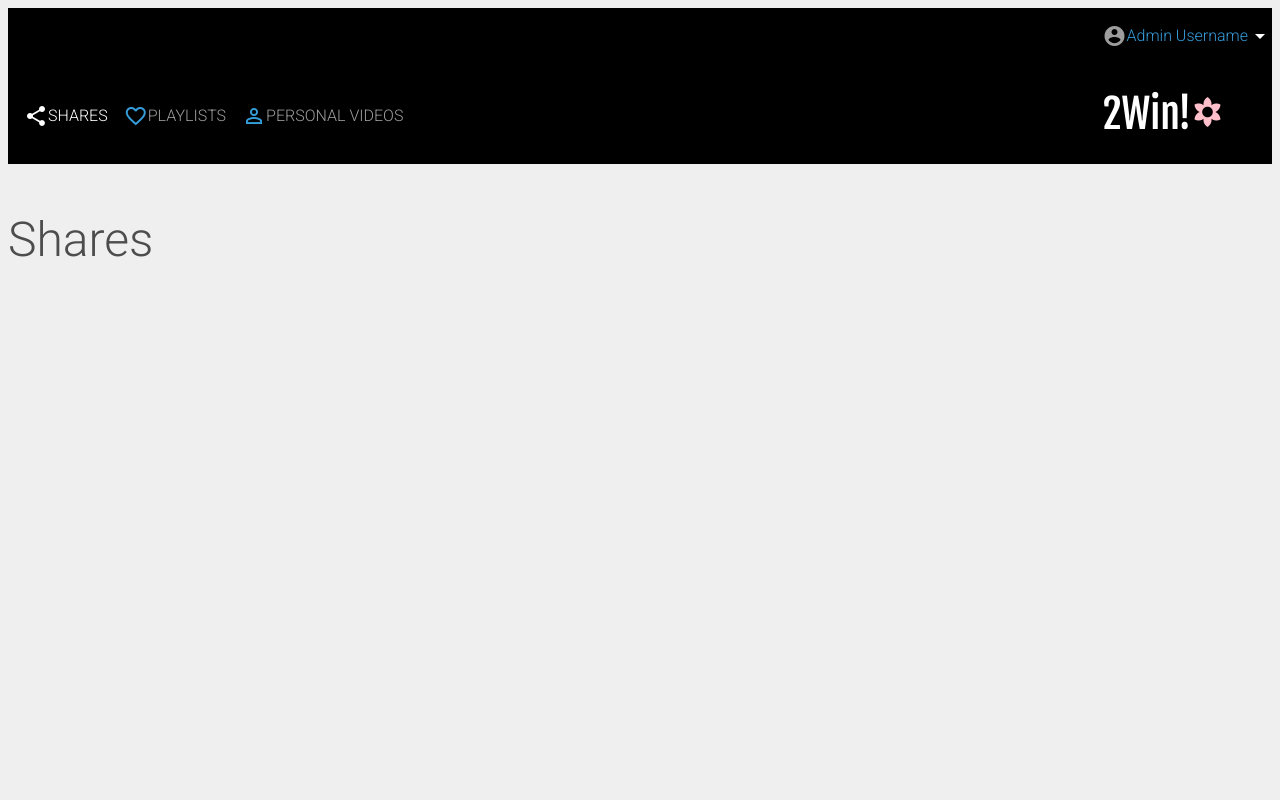
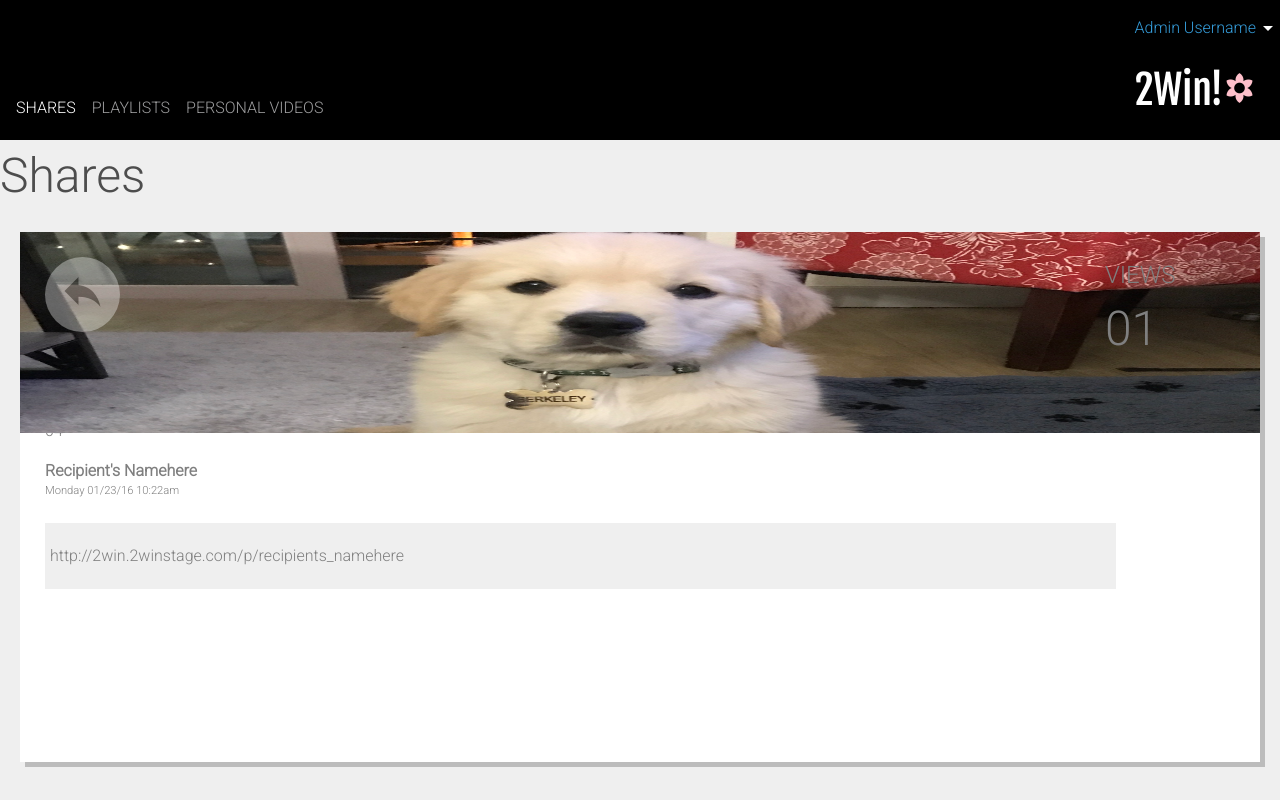
Before and after one commit to sydnerd/static-comp, a plain HTML site: page index.html in a window 1280 px wide. Drawn offline with Linux system fonts and the light colour scheme.

Commit message:
Add recipient name, date, and link to the card

```diff
--- a/index.html
+++ b/index.html
@@ -1,33 +1,36 @@
 <!DOCTYPE html>
 <html land='en'>
 <head>
+  <meta charset=“UTF-8”>
+  <meta name="viewport" content="width=device-width, initial-scale=1">
+  <meta charset=“UTF-8”>
+  <meta name="viewport" content="width=device-width, initial-scale=1">
   <link rel="preconnect" href="https://fonts.gstatic.com">
   <link rel="preconnect" href="https://fonts.gstatic.com">
-<link href="https://fonts.gstatic.com">
-<link href="https://fonts.googleapis.com/css2?family=Fjalla+One&family=Roboto:wght@300&display=swap" rel="stylesheet">
+  <link href="https://fonts.gstatic.com">
+  <link href="https://fonts.googleapis.com/css2?family=Fjalla+One&family=Roboto:wght@300&display=swap" rel="stylesheet">
   <link href="https://fonts.googleapis.com/icon?family=Material+Icons" rel="stylesheet">
   <link rel="stylesheet" href="styles.css">
-  <meta charset=“UTF-8”>
   <title>Static-Comp</title>
 </head>
 <nav>
   <section class="left-nav">
     <div class="nav-icons">
-      <span class="material-icons ">share</span>
+      <!-- <span class="material-icons ">share</span> -->
       <h1 class="drop-downs left-dropdown">SHARES</h1>
     </div>
     <div class="nav-icons">
-      <span class="material-icons colored-icon">favorite_border</span>
+      <!-- <span class="material-icons colored-icon" alt="heart icon">favorite_border</span> -->
       <h1 class="drop-downs left-dropdown colored-word">PLAYLISTS</h1>
     </div>
     <div class="nav-icons">
-      <span class="material-icons colored-icon">person_outline</span>
+      <!-- <span class="material-icons colored-icon">person_outline</span> -->
       <h1 class="drop-downs left-dropdown colored-word">PERSONAL VIDEOS</h1>
     </div>
   </section>
   <section class="right-nav">
     <div class="nav-icons username">
-      <span class="material-icons colored-word">account_circle</span>
+      <!-- <span class="material-icons colored-word">account_circle</span> -->
       <h1 class="drop-downs colored-icon">Admin Username</h1>
       <span class="material-icons coloredIcon">arrow_drop_down</span>
     </div>
@@ -39,5 +42,36 @@
 </nav>
 <body>
   <h2>Shares</h2>
+  <section class="card-section">
+    <article class="card-container">
+      <div class="image-container">
+        <img class="card-image" src="assets/berkeley.jpeg" alt="pic of berkeley">
+      </div>
+      <div class="card-header">
+        <span class="card-icon">
+          <span class="material-icons reply-icon">reply</span>
+        </span>
+        <span class="views-container">
+          <p class="views">VIEWS</p>
+          <p class="view-number">01</p>
+        </span>
+      </div>
+      <div class="card-body">
+        <p class="card-title">Recipient's Namehere</p>
+        <p class="card-date">Monday 01/23/16 10:22am</p>
+      </div>
+      <div class= "card-link">
+        <p class="link">http://2win.2winstage.com/p/recipients_namehere</p>
+      </div>
+      <div class="card-playlist">
+        <p>PLAYLIST</p>
+        <p>Name of Playlist</p>
+      </div>
+      <div class="card-attachments">
+        <p>ATTACHMENTS</p>
+        <p>04</p>
+      </div>
+    </article>
+  </section>
 </body>
 </html>
--- a/styles.css
+++ b/styles.css
@@ -1,3 +1,11 @@
+/* RESET */
+nav, body, h1, h2 {
+  margin: 0;
+  padding: 0;
+  text-decoration: none;
+}
+
+/* MOBILE STYLING */
 * {
   color: rgba(255, 255, 255, 1);
   font-family: 'Roboto', sans-serif;
@@ -70,3 +78,127 @@ h2 {
   color: #4D4D4D;
   font-size: 3em;
 }
+
+.card-section {
+  padding: 20px;
+}
+.card-container {
+  background-color: #FFFFFF;
+  position: relative;
+  display: grid;
+  grid-template-rows: repeat(5, 1fr);
+  grid-template-columns: 1fr;
+  gap: 10px;
+  height: 30em;
+  padding: 25px;
+  box-shadow: 5px 5px #BCBCBC;
+}
+
+.card-image {
+  width: 100%;
+  height: 100%;
+}
+
+.image-container {
+  position: absolute;
+  top: 0;
+  right: 0;
+  left: 0;
+  height: 38%;
+}
+
+.card-header {
+  grid-area: 1 / 1 / 2 / 2;
+  position: absolute;
+  display: flex;
+  align-items: center;
+  justify-content: space-between;
+  top: 0px;
+  width: 95%;
+}
+
+.card-icon {
+  background-color: white;
+  border-radius: 50%;
+  display: flex;
+  text-align: center;
+  justify-content: center;
+  height: 75px;
+  width: 75px;
+  opacity: 35%;
+  margin-top: 0;
+  margin-bottom: 3em;
+}
+
+.reply-icon {
+  color: #4D4D4D;
+  font-size: 3em;
+  padding-top: .2em;
+}
+
+.views-container {
+  position: absolute;
+  right: 0;
+  top: 0;
+}
+
+.view-number {
+  font-size: 3em;
+  margin-top: 0;
+}
+
+.views {
+  margin-bottom: 0;
+  margin-top:0;
+  font-size: 1.5em;
+  padding: 0;
+}
+
+.card-body {
+  position: absolute;
+  grid-area: 2/1/3/2;
+  top: 80px;
+}
+
+.card-link {
+  position: absolute;
+  grid-area: 3/1/4/2;
+  top: 54px;
+  background-color:#EFEFEF;
+  word-wrap: break-word;
+  width: 90%;
+}
+
+p {
+    color: #7F7F7F;
+}
+
+.card-title {
+  font-weight: bold;
+  margin-bottom: 0;
+}
+
+.card-date {
+  margin-top: 0;
+  font-size: .7em;
+}
+
+.link {
+  padding: 5px;
+  font-size: 1em;
+}
+/* .card-section {
+  display: grid;
+  grid-template-columns: 1fr 1fr 1fr 1fr;
+  gap: 10px
+}
+text-align:center;
+padding:20px; */
+/* SMALL TABLET STYLING */
+@media screen and (min-width: 620px) {}
+
+/* LARGE TABLET AND LAPTOP STYLING  */
+@media screen and (min-width: 960px) {}
+
+/* DESKTOP STYLING  */
+@media screen and (min-width: 1200px) {}
```
Also changed, not shown: assets/berkeley.jpeg (added).
